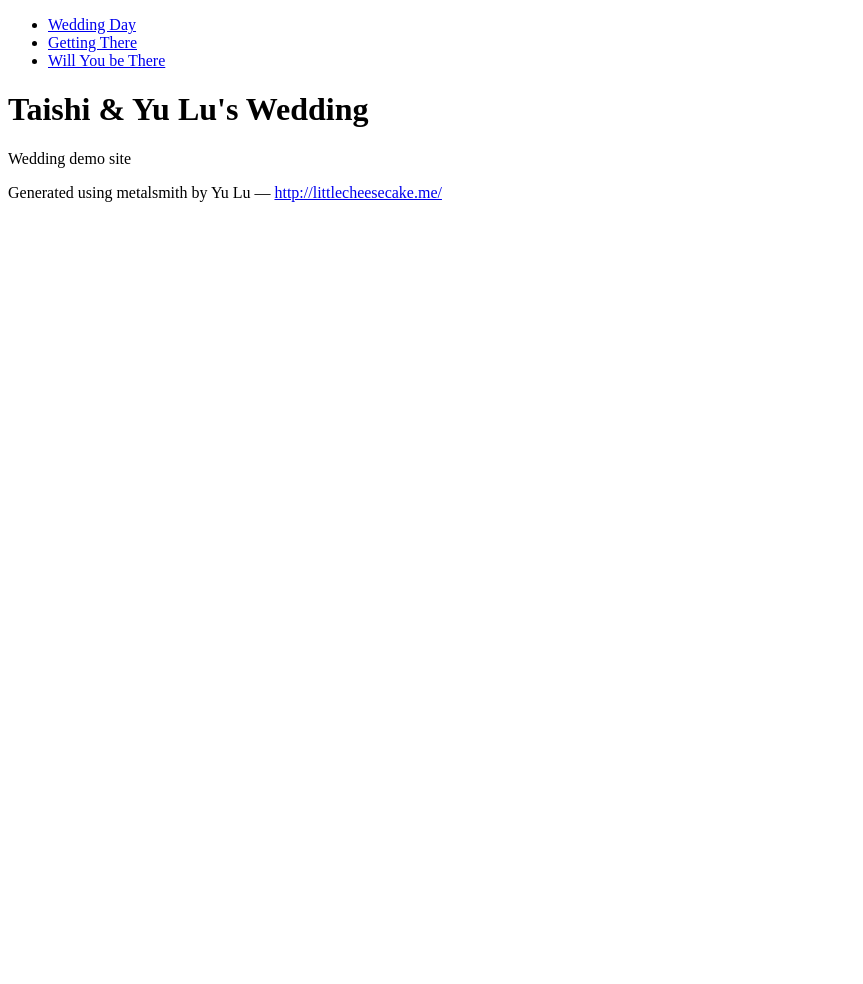
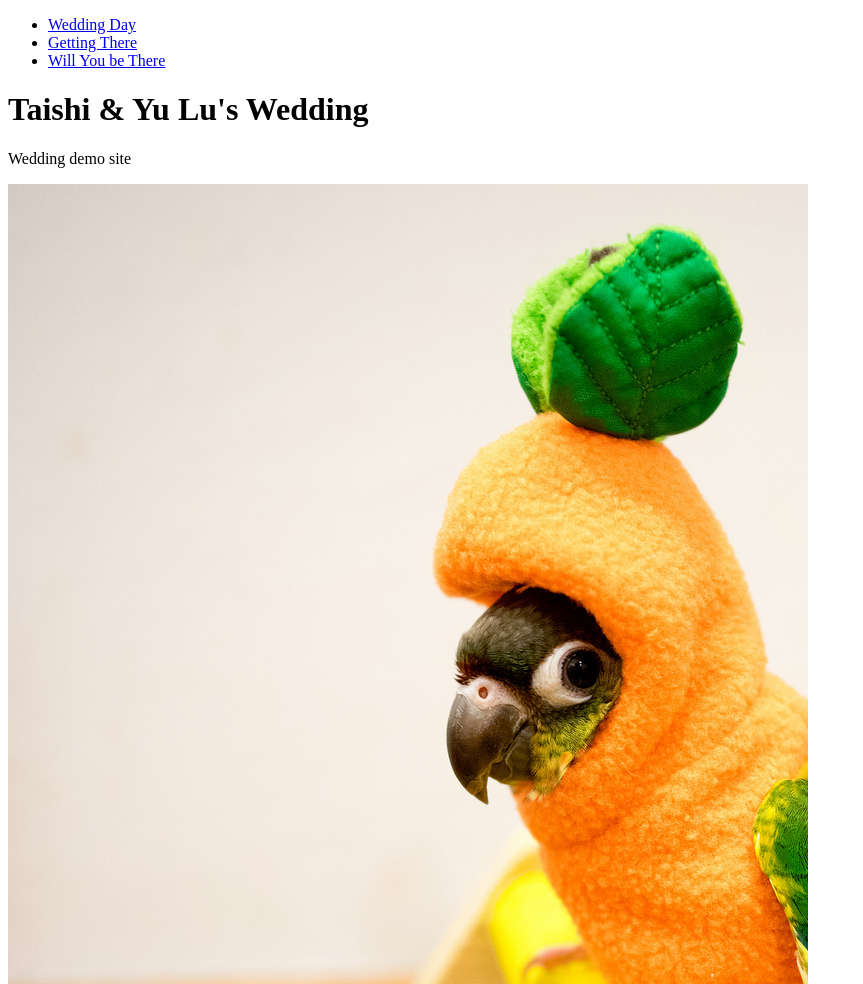
Before and after one commit to yulu/wedding, a website: page index.html in a window 1280 px wide. Shown: the top 984 px of the page, without its empty margins (0-863 px from the left). Before the commit the page ends 800 px from the top, so only its background shows below. Drawn offline with Linux system fonts and the light colour scheme.

Commit message:
add an image

```diff
--- a/index.html
+++ b/index.html
@@ -22,7 +22,8 @@
   <h1>Taishi &amp; Yu Lu&#x27;s Wedding</h1>
   <p>Wedding demo site</p>
 
-
+  <div style="background-image:url('/images/dadiandian.jpg'); width:800px;height:800px;">
+  </div>
 
   <footer>
     <p>Generated using metalsmith by Yu Lu &mdash; <a href="http://littlecheesecake.me/">http://littlecheesecake.me/</a></p>
```
Also changed, not shown: layouts/layout.html (+2 -1 lines), images/dadiandian.jpg (added).
